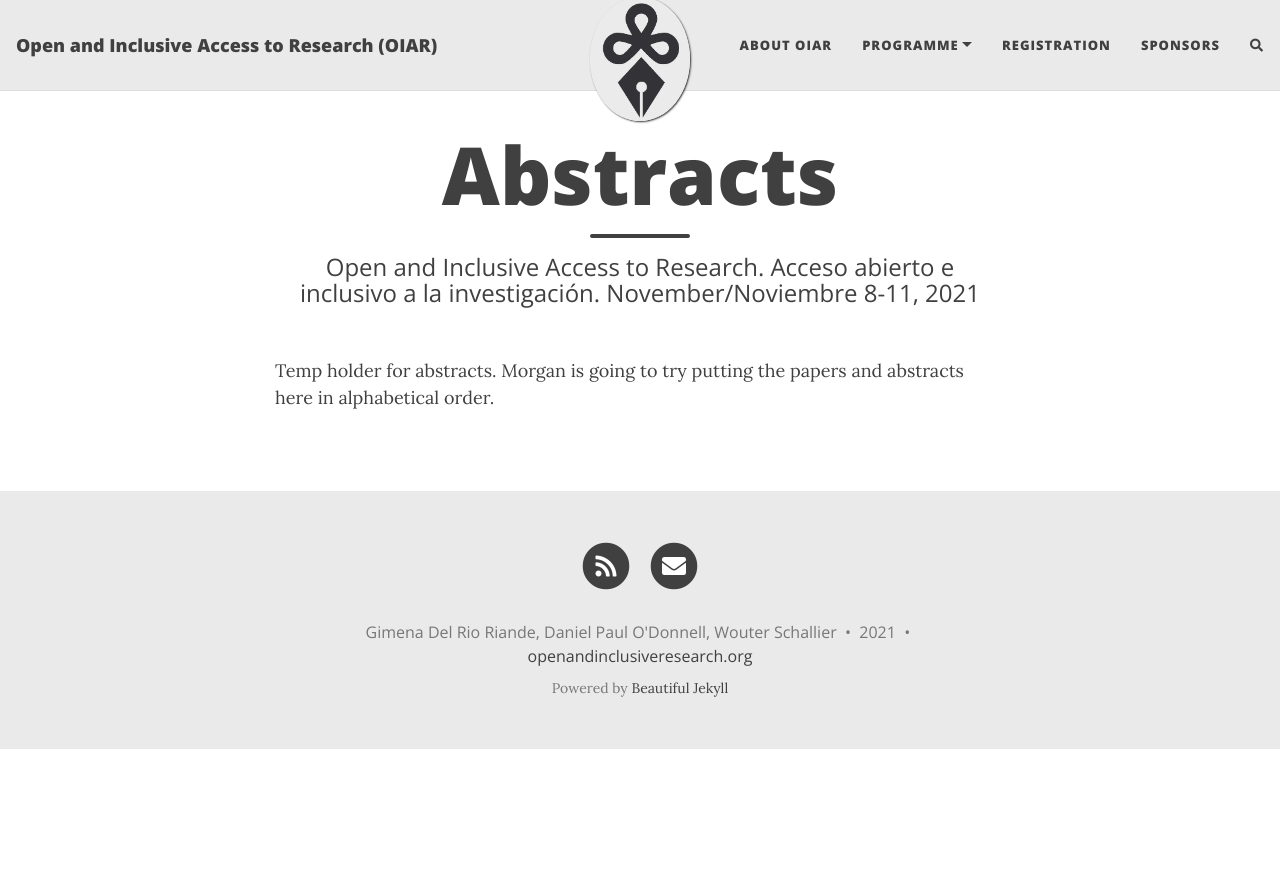
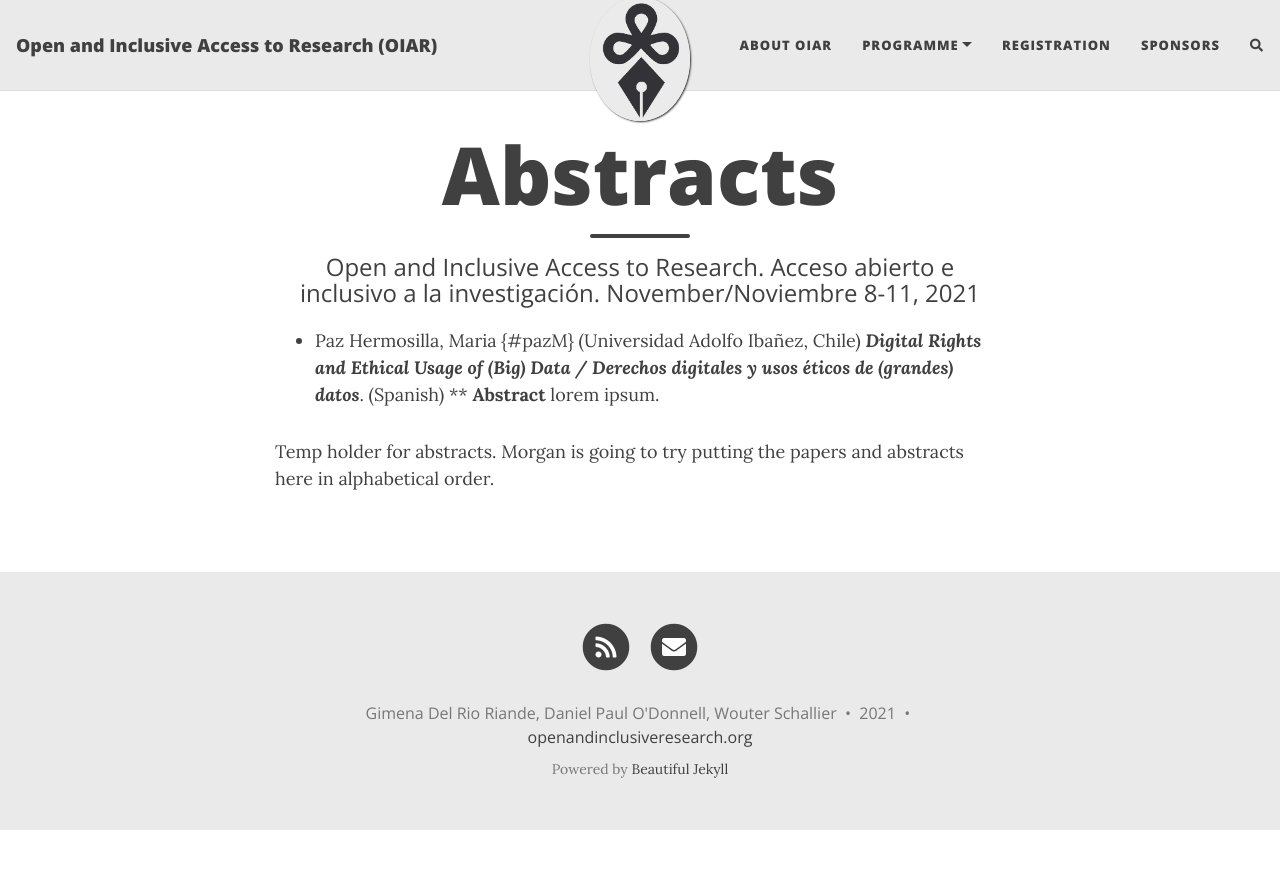
Before and after one commit to caedmon5/OIAR, a Jekyll site: the page built from abstracts.md, in a window 1280 px wide. Shown: the top 869 px of the page. Built offline with Jekyll 4.4.1, drawn with Linux system fonts in a browser that asks for light colours; nearby versions of some CDN libraries; comment, search, counter and statistics services are not loaded.

Commit message:
Update abstracts.md

```diff
--- a/abstracts.md
+++ b/abstracts.md
@@ -4,5 +4,7 @@ title: Abstracts
 subtitle: Open and Inclusive Access to Research. Acceso abierto e inclusivo a la investigación. November/Noviembre 8-11, 2021
 ---
 
+* Paz Hermosilla, Maria {#pazM} (Universidad Adolfo Ibañez, Chile) ***Digital Rights and Ethical Usage of (Big) Data / Derechos digitales y usos éticos de (grandes) datos***.  (Spanish)
+** **Abstract** lorem ipsum.
 
 Temp holder for abstracts. Morgan is going to try putting the papers and abstracts here in alphabetical order.
```
